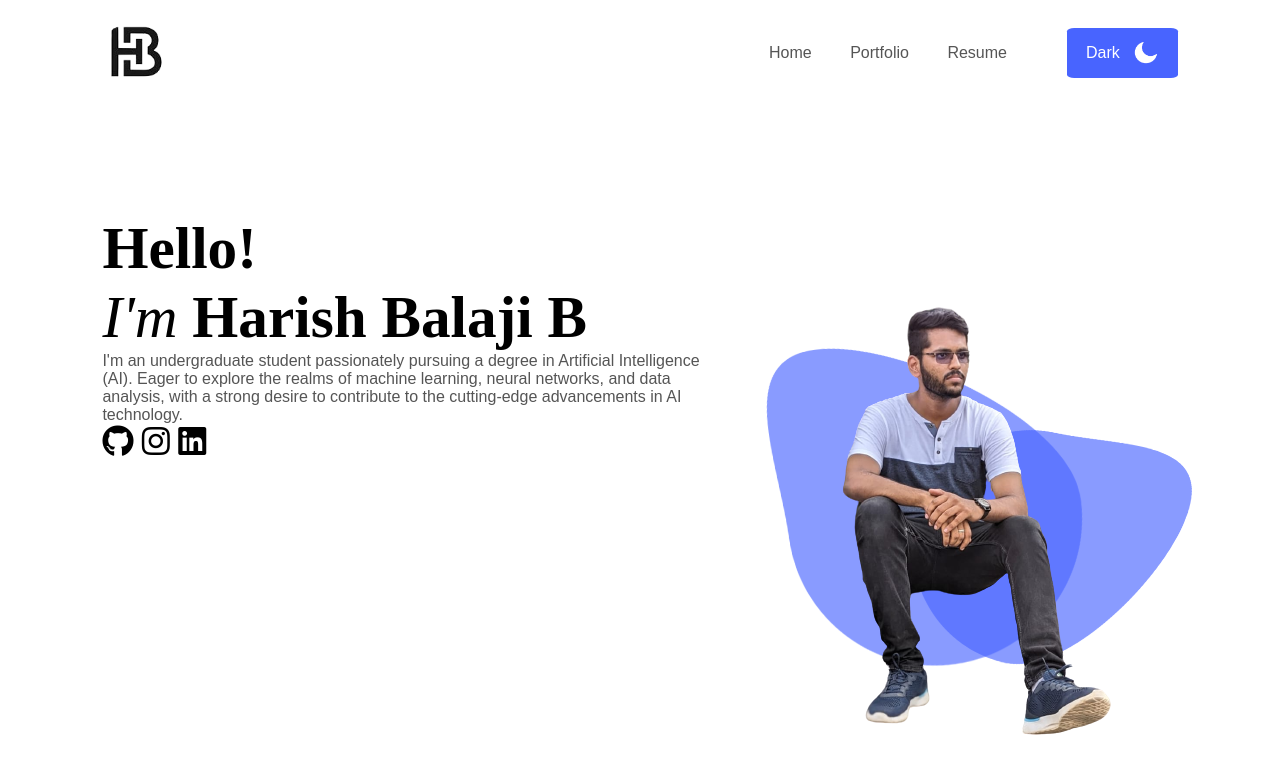
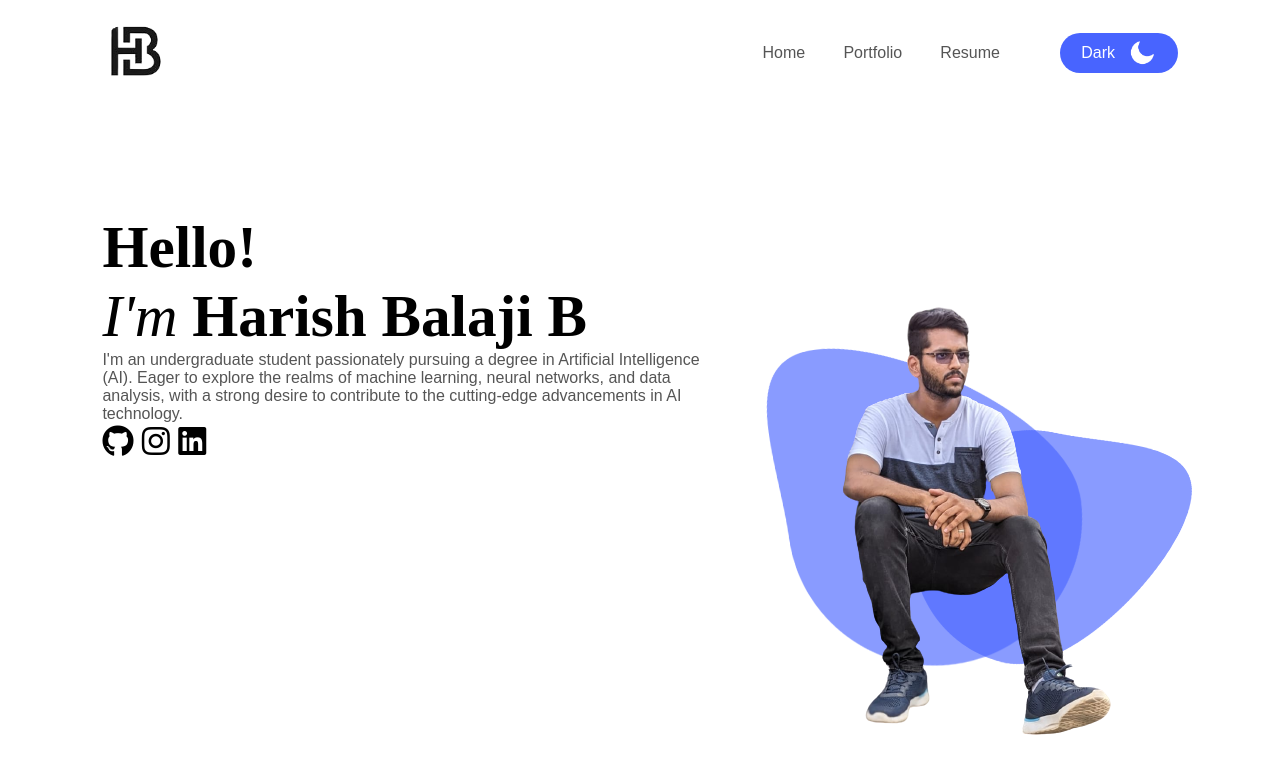
Before and after one commit to Harish-Balaji-B/Harish-Balaji-B.github.io, a plain HTML site: page index.html in a window 1280 px wide. Drawn offline with Linux system fonts and the light colour scheme.

Commit message:
Update style.css

```diff
--- a/style.css
+++ b/style.css
@@ -102,9 +102,9 @@ nav ul li a{
     display: flex;
     align-items:center;
     justify-content: center;
-    width: 13%;
-    height: 50px;
-    border-radius: 6.5%;
+    width: 150px;
+    height: 40px;
+    border-radius: 20px;
     cursor: pointer;
 }
 .toggle-btn img{
```
